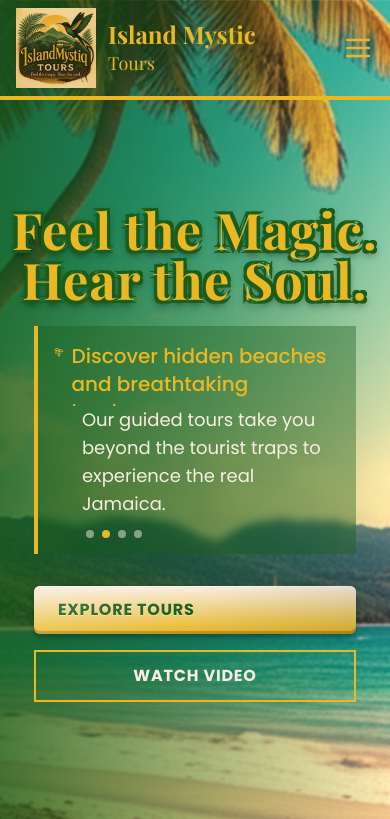
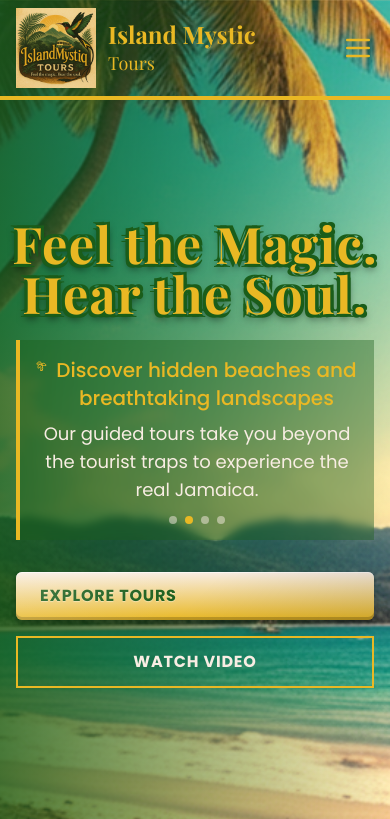
Before and after one commit to Jthecreator212/mystic-tours, a Next.js app: page / in a window 390 px wide. Shown: the top 819 px of the page. Built offline with nearby package versions, Linux system fonts and the light colour scheme.

Commit message:
refactor: update Hero component layout and styling for improved responsiveness and visual appeal

```diff
--- a/components/hero.tsx
+++ b/components/hero.tsx
@@ -35,19 +35,19 @@ export function Hero() {
   return (
     <div className="relative h-[100vh] min-h-[600px]">
       <div className="relative container mx-auto px-4 h-full flex flex-col items-center justify-center pt-16">
-        <div className="max-w-2xl ml-0 md:ml-24 lg:ml-48">
+        <div className="max-w-2xl">
           <h1 className="text-5xl md:text-6xl lg:text-7xl text-[#e9b824] mb-6 font-extrabold tracking-wide green-outline-heading text-center">
             Feel the Magic.
             <br />
             Hear the Soul.
           </h1>
 
-          <div className="bg-[#1a5d1a]/40 backdrop-blur-sm p-4 rounded-lg border-l-4 border-[#e9b824] mb-8 transform hover:scale-105 transition-all duration-300 w-[90%] mx-auto">
+          <div className="bg-[#1a5d1a]/40 backdrop-blur-sm p-4 rounded-lg border-l-4 border-[#e9b824] mb-8 transform hover:scale-105 transition-all duration-300 text-center">
             <div className="relative h-16 overflow-hidden">
               {phrases.map((phrase, index) => (
                 <div
                   key={index}
-                  className={`absolute top-0 left-0 w-full transition-all duration-500 flex items-start ${
+                  className={`absolute top-0 left-0 w-full transition-all duration-500 flex items-start justify-center ${
                     index === activeIndex ? "opacity-100 transform translate-y-0" : "opacity-0 transform translate-y-8"
                   }`}
                 >
@@ -56,11 +56,11 @@ export function Hero() {
                 </div>
               ))}
             </div>
-            <p className="text-lg text-[#f8ede3] ml-7">
+            <p className="text-lg text-[#f8ede3]">
               Our guided tours take you beyond the tourist traps to experience the real Jamaica.
             </p>
 
-            <div className="flex mt-3 ml-7">
+            <div className="flex mt-3 justify-center">
               {phrases.map((_, index) => (
                 <button
                   key={index}
@@ -72,7 +72,7 @@ export function Hero() {
             </div>
           </div>
 
-          <div className="flex flex-col sm:flex-row gap-4 justify-center w-[90%] mx-auto">
+          <div className="flex flex-col sm:flex-row gap-4 justify-center">
             <Link href="/tours" className="vintage-button">
               Explore Tours
             </Link>
```
